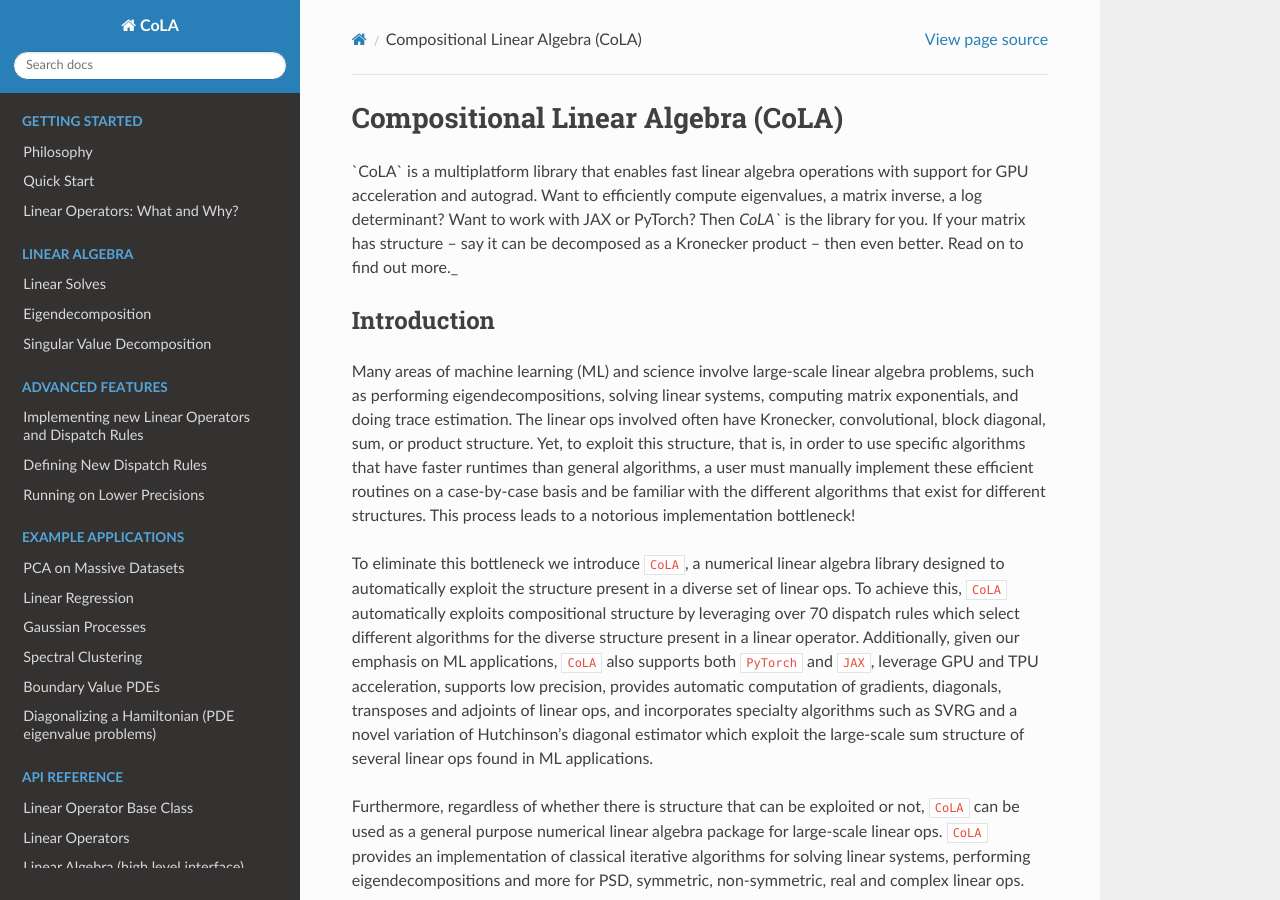
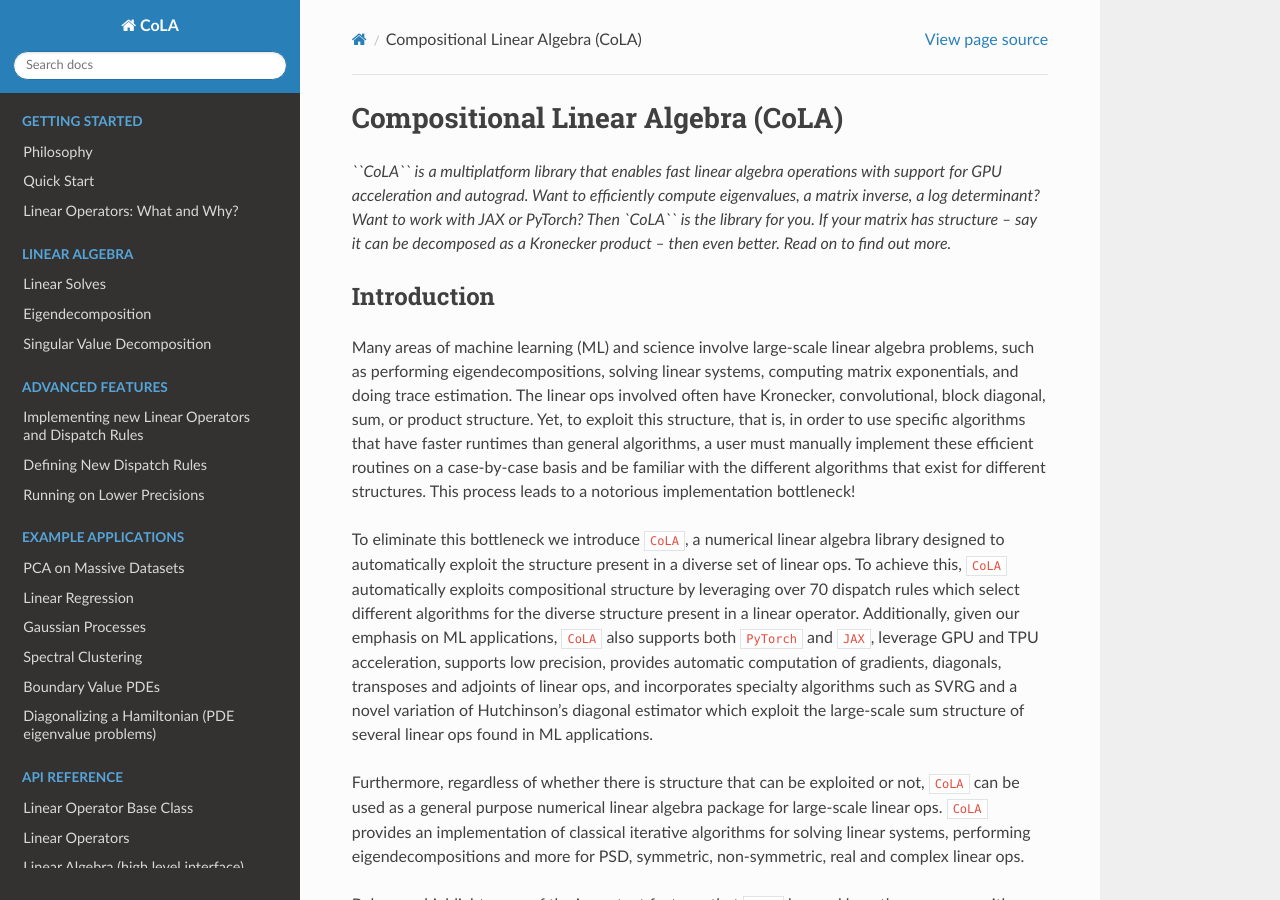
Before and after one commit to wilson-labs/cola, a Sphinx documentation site: the page built from docs/index.rst, in a window 1280 px wide and 900 px high. Built offline with Sphinx 7.4.7 and the Read the Docs theme 2.0.0, drawn with Linux system fonts in a browser that asks for light colours.

```diff
--- a/docs/index.rst
+++ b/docs/index.rst
@@ -1,7 +1,7 @@
 Compositional Linear Algebra (CoLA)
 ===================================
 
-_``CoLA``  is a multiplatform library that enables fast linear algebra operations with support for GPU acceleration and autograd. Want to efficiently compute eigenvalues, a matrix inverse, a log determinant? Want to work with JAX or PyTorch? Then `CoLA`` is the library for you. If your matrix has structure -- say it can be decomposed as a Kronecker product -- then even better. Read on to find out more._
+*``CoLA``  is a multiplatform library that enables fast linear algebra operations with support for GPU acceleration and autograd. Want to efficiently compute eigenvalues, a matrix inverse, a log determinant? Want to work with JAX or PyTorch? Then `CoLA`` is the library for you. If your matrix has structure -- say it can be decomposed as a Kronecker product -- then even better. Read on to find out more.*
 
 Introduction
 ------------
```
